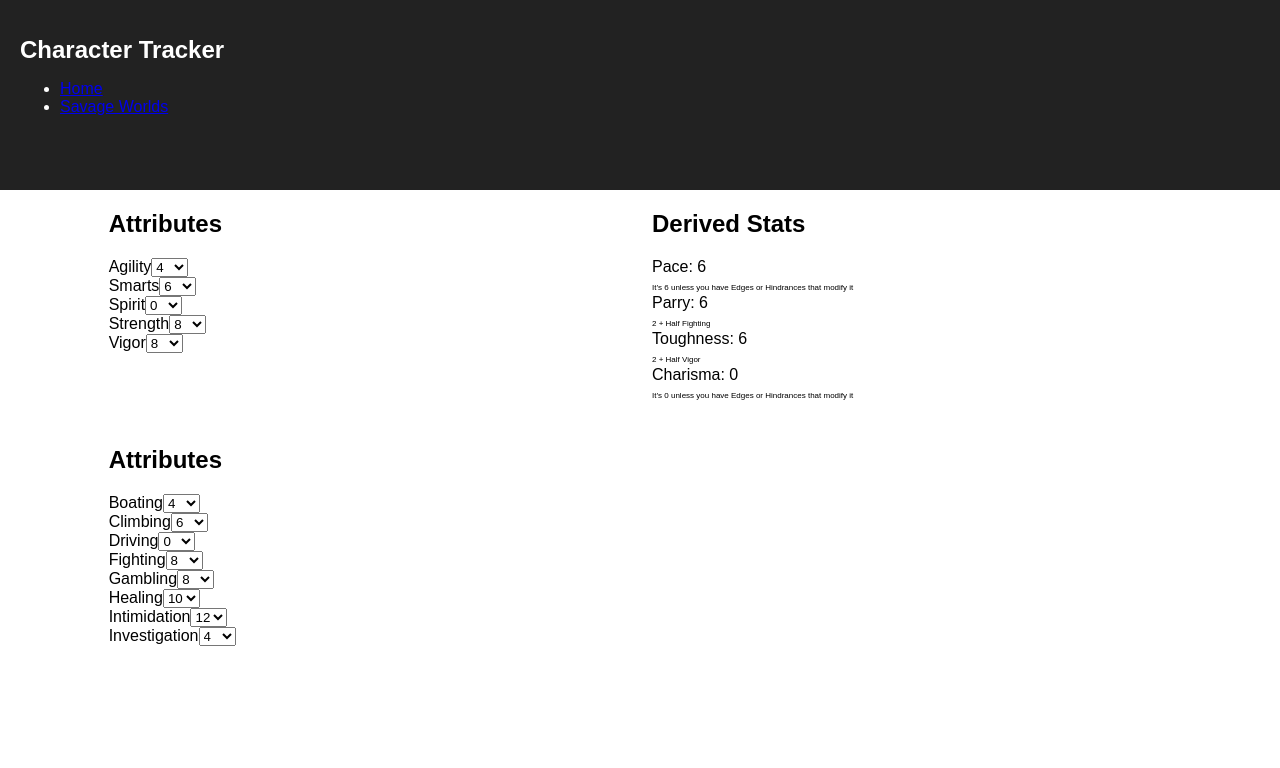
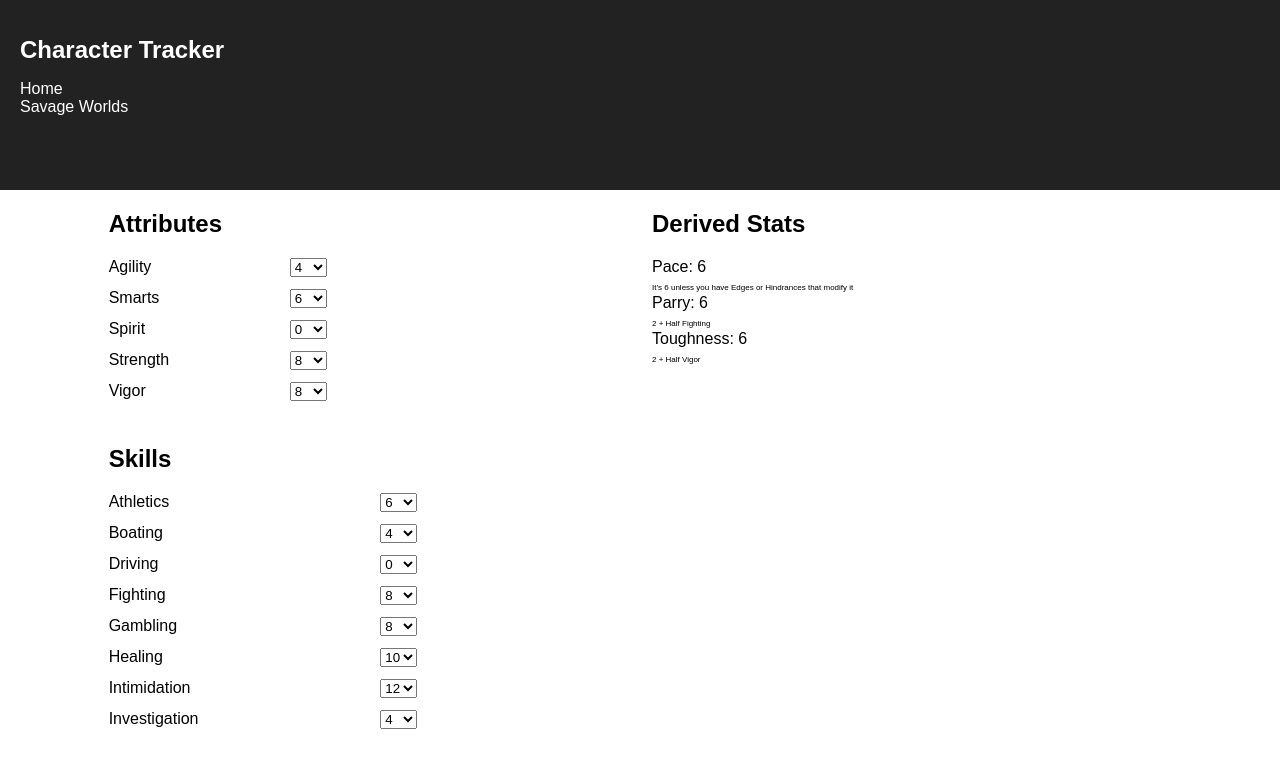
Before and after one commit to mfiss/chartrack, a React (Create React App) app: page /savageSheet in a window 1280 px wide. Shown: the top 768 px of the page. Built offline with nearby package versions, Linux system fonts and the light colour scheme.

Commit message:
updated header styling

```diff
--- a/src/App.css
+++ b/src/App.css
@@ -28,6 +28,11 @@ ul.sheetColumns li{
   font-size: 1.5em;
 }
 
+a {
+  text-decoration: none;
+  color: white;
+}
+
 .App-intro {
   font-size: large;
 }
--- a/src/component/SavageAbilities.js
+++ b/src/component/SavageAbilities.js
@@ -1,7 +1,8 @@
 import React, { Component } from 'react';
+import Grid from '@material-ui/core/Grid';
 
 export default class SavageAbilities extends Component {
-    possibleAttributes = [ 0,4,6,8,10,12 ]
+    possibleAttributes = [0, 4, 6, 8, 10, 12]
 
     render() {
         const { updateAttributes, attributes } = this.props
@@ -14,7 +15,15 @@ export default class SavageAbilities extends Component {
                         const key = att[0]
                         const value = att[1]
                         return (
-                            <div key={key}>{key}
+                            <div key={key}>
+                                <Grid container spacing={3}>
+                                    <Grid item xs={3}>
+                                        {key}
+                                    </Grid>
+                                    <Grid item xs={1}>
+                                        <span />
+                                    </Grid>
+                                    <Grid item xs={7}>
                                         <select
                                             name={key}
                                             onChange={e => updateAttributes(e)}
@@ -28,6 +37,8 @@ export default class SavageAbilities extends Component {
                                                     {item}
                                                 </option>)}
                                         </select>
+                                    </Grid>
+                                </Grid>
                             </div>
                         )
                     })}
--- a/src/component/SavageDerivedStats.js
+++ b/src/component/SavageDerivedStats.js
@@ -3,20 +3,18 @@ import React, { Component } from 'react';
 export default class SavageDerivedStats extends Component {
 
     render() {
-        const { Agility, Smarts, Strength, Spirit, Vigor } = this.props.baseStats.attributes
-        const { Boating, Climbing, Driving, Fighting, Gambling, Healing, Intimidation, Investigation } = this.props.baseStats.skills
+        const { Vigor } = this.props.baseStats.attributes
+        const { Fighting } = this.props.baseStats.skills
         return (
             <div>
                 <h2>Derived Stats</h2>
                 <div>
                     <div>Pace: 6</div>
-                    <span style={ { fontSize: '50%' }}>It’s 6 unless you have Edges or Hindrances that modify it</span>
-                    <div>Parry: { 2 + (Fighting / 2) }</div>
-                    <span style={ { fontSize: '50%' }}>2 + Half Fighting</span>
-                    <div>Toughness: { 2 + (Vigor / 2) }</div>
-                    <span style={ { fontSize: '50%' }}>2 + Half Vigor</span>
-                    <div>Charisma: 0</div>
-                    <span style={ { fontSize: '50%' }}>It’s 0 unless you have Edges or Hindrances that modify it</span>
+                    <span style={{ fontSize: '50%' }}>It’s 6 unless you have Edges or Hindrances that modify it</span>
+                    <div>Parry: {2 + (Fighting / 2)}</div>
+                    <span style={{ fontSize: '50%' }}>2 + Half Fighting</span>
+                    <div>Toughness: {2 + (Vigor / 2)}</div>
+                    <span style={{ fontSize: '50%' }}>2 + Half Vigor</span>
                 </div>
             </div>
         );
--- a/src/component/SavageSkills.js
+++ b/src/component/SavageSkills.js
@@ -1,21 +1,30 @@
 import React, { Component } from 'react';
+import Grid from '@material-ui/core/Grid';
 //import SkillValues from './SkillValues'
 
 export default class SavageSkills extends Component {
-    possibleValues = [ 0,4,6,8,10,12 ]
+    possibleValues = [0, 4, 6, 8, 10, 12]
 
     render() {
         const { updateSkills, skills } = this.props
         const skillEntries = Object.entries(skills)
         return (
             <div>
-                <h2>Attributes</h2>
+                <h2>Skills</h2>
                 <div>
                     {skillEntries.map(skill => {
                         const key = skill[0]
                         const value = skill[1]
                         return (
-                            <div key={key}>{key}
+                            <div key={key}>
+                                <Grid container spacing={3}>
+                                    <Grid item xs={4}>
+                                        {key}
+                                    </Grid>
+                                    <Grid item xs={2}>
+                                        <span />
+                                    </Grid>
+                                    <Grid item xs={6}>
                                         <select
                                             name={key}
                                             onChange={e => updateSkills(e)}
@@ -29,6 +38,8 @@ export default class SavageSkills extends Component {
                                                     {item}
                                                 </option>)}
                                         </select>
+                                    </Grid>
+                                </Grid>
                             </div>
                         )
                     })}
--- a/src/container/AppHeader.js
+++ b/src/container/AppHeader.js
@@ -1,6 +1,7 @@
 import React, { Component } from 'react';
 import { NavLink } from 'react-router-dom';
 import '../App.css';
+
 
 export default class AppHeader extends Component {
 
@@ -8,10 +9,10 @@ export default class AppHeader extends Component {
         return (
             <div>
                 <h1 className="App-title">Character Tracker</h1>
-                <ul>
-                    <li><NavLink to='/'>Home</NavLink></li>
-                    <li><NavLink to='/savageSheet'>Savage Worlds</NavLink></li>
-                </ul>
+
+                <div><NavLink to='/'>Home</NavLink></div>
+                <div><NavLink to='/savageSheet'>Savage Worlds</NavLink></div>
+
             </div>
         );
     }
--- a/src/container/SavageSheet.js
+++ b/src/container/SavageSheet.js
@@ -14,8 +14,8 @@ export default class SavageSheet extends Component {
             Vigor: 8,
         },
         skills: {
+            Athletics: 6,
             Boating: 4,
-            Climbing: 6,
             Driving: 0,
             Fighting: 8,
             Gambling: 8,
```
Also changed, not shown: 1 other file (tests, documents, lock files or other folders). Lines whose indentation alone changed are shown as unchanged.
